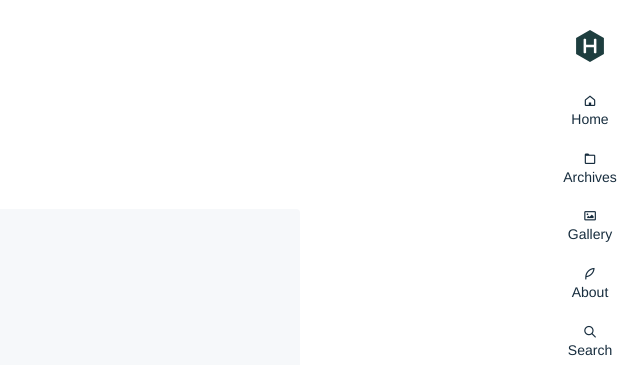
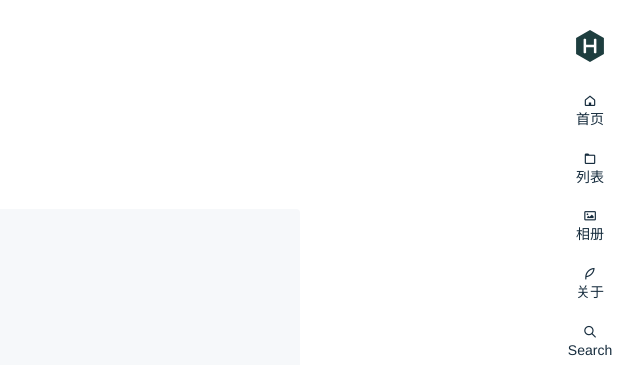
Before and after one commit to woniu3821/woniu3821.github.io, a plain HTML site: page 2018/12/08/Object-defineProperty/index.html in a window 1280 px wide. Shown: the top 365 px of the page, 640-1280 px from the left. Drawn offline with Linux system fonts and the light colour scheme; no server answers; files whose address does not match are found by name.

Commit message:
Site updated: 2018-12-08 18:57:56

```diff
--- a/2018/12/08/Object-defineProperty/index.html
+++ b/2018/12/08/Object-defineProperty/index.html
@@ -57,7 +57,7 @@
 
     </div>
     <footer class="article-footer">
-      <a data-url="http://yoursite.com/2018/12/08/Object-defineProperty/" data-id="cjpfcb5k00000d0chs3csw073" class="article-share-link">Share</a>
+      <a data-url="http://yoursite.com/2018/12/08/Object-defineProperty/" data-id="cjpfci5250000ukch6qyqmt5d" class="article-share-link">Share</a>
 
   <ul class="article-tag-list"><li class="article-tag-list-item"><a class="article-tag-list-link" href="/tags/js-vue/">js vue</a></li></ul>
 
@@ -115,19 +115,19 @@
   <ul class="nav nav-main">
 
       <li class="nav-item">
-        <a class="nav-item-link" href="/">Home</a>
+        <a class="nav-item-link" href="/">首页</a>
       </li>
 
       <li class="nav-item">
-        <a class="nav-item-link" href="/archives">Archives</a>
+        <a class="nav-item-link" href="/archives">列表</a>
       </li>
 
       <li class="nav-item">
-        <a class="nav-item-link" href="/gallery">Gallery</a>
+        <a class="nav-item-link" href="/gallery">相册</a>
       </li>
 
       <li class="nav-item">
-        <a class="nav-item-link" href="/about">About</a>
+        <a class="nav-item-link" href="/about">关于</a>
       </li>
 
     <li class="nav-item">
```
Also changed, not shown: 2018/12/08/git使用记录/index.html (+5 -5 lines), archives/2018/12/index.html (+4 -4 lines), archives/2018/index.html (+4 -4 lines), archives/index.html (+4 -4 lines), index.html (+6 -6 lines), tags/git-github/index.html (+4 -4 lines), tags/js-vue/index.html (+4 -4 lines).
